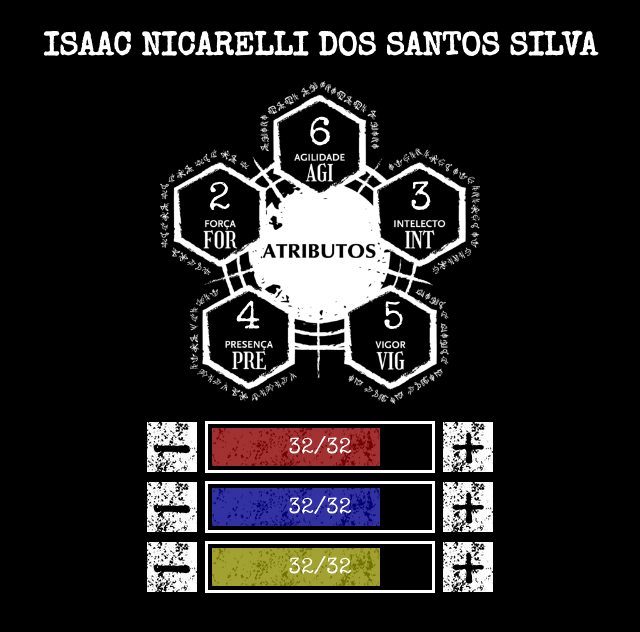
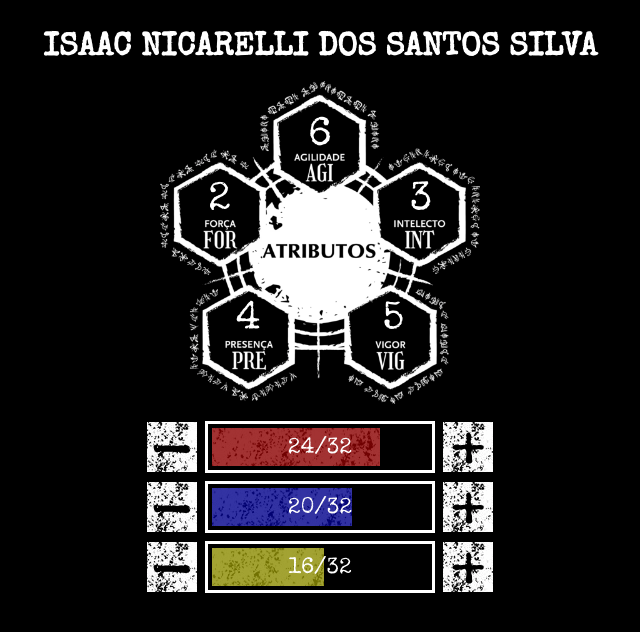
Before and after one commit to SatouYuri/tenebris, a React (Create React App) app: page / in a window 1280 px wide. Shown: the top 632 px of the page, without its empty margins (320-960 px from the left). Built offline with nearby package versions, Linux system fonts and the light colour scheme.

Commit message:
feat: Adicionando o fluxo de movimento de CountBar a partir da porcentagem

```diff
--- a/src/components/CountBar/index.tsx
+++ b/src/components/CountBar/index.tsx
@@ -1,12 +1,13 @@
-import React, { Component, useEffect, useState } from "react";
+import React, { useEffect, useState } from "react";
 import "./styles.css"
 
 type CountBarProps = {
   countVal: number;
+  maxCountVal: number;
   color?: string;
 };
 
-const CountBar = ({ countVal, color }: CountBarProps) => {
+const CountBar = ({ countVal, maxCountVal, color }: CountBarProps) => {
   const [count, setCount] = useState<number>(countVal);
 
   const increment = (amount: number) => {
@@ -16,7 +17,14 @@ const CountBar = ({ countVal, color }: CountBarProps) => {
     }
   };
 
-  const getColor = () => {
+  const getBarProgressStyle = () => {
+    const barProgressStyle: React.CSSProperties = {
+      'width': (100 * count/maxCountVal).toString() + '%',
+    }
+    return barProgressStyle;
+  }
+
+  const getBarColorStyle = () => {
     if(color === "red"){
       const countBarStyle: React.CSSProperties = {
         'backgroundColor': 'rgba(140, 0, 0, 0.8)',
@@ -39,11 +47,11 @@ const CountBar = ({ countVal, color }: CountBarProps) => {
     <div className="countBar">
       <button className="countButton" onClick={() => increment(-1)}>-</button>
       <div className="countBackground">
-        <div className="countFront">
-          <div className="countFrontColor" style={getColor()} />
+        <div className="countFront" style={getBarProgressStyle()}>
+          <div className="countFrontColor" style={getBarColorStyle()} />
         </div>
       </div>
-      <p className="counter">{count}/{countVal}</p>
+      <p className="counter">{count}/{maxCountVal}</p>
       <button className="countButton" onClick={() => increment(1)}>+</button>
     </div>
   );
--- a/src/components/CountBar/styles.css
+++ b/src/components/CountBar/styles.css
@@ -63,5 +63,4 @@
 .countFrontColor {
   width: 100%;
   height: 100%;
-  /*background-color: rgba(140, 0, 0, 0.8)*/
 }
--- a/src/components/Sheet/index.tsx
+++ b/src/components/Sheet/index.tsx
@@ -7,9 +7,9 @@ export default function Sheet() {
     <div className="sheetContainer">
       <h1 className="charName">ISAAC NICARELLI DOS SANTOS SILVA</h1>
       <Attributes />
-      <CountBar countVal={32} color="red"/>
-      <CountBar countVal={32} color="blue"/>
-      <CountBar countVal={32} color="yellow"/>
+      <CountBar countVal={24} maxCountVal={32} color="red"/>
+      <CountBar countVal={20} maxCountVal={32} color="blue"/>
+      <CountBar countVal={16} maxCountVal={32} color="yellow"/>
     </div>
   );
 }
```
